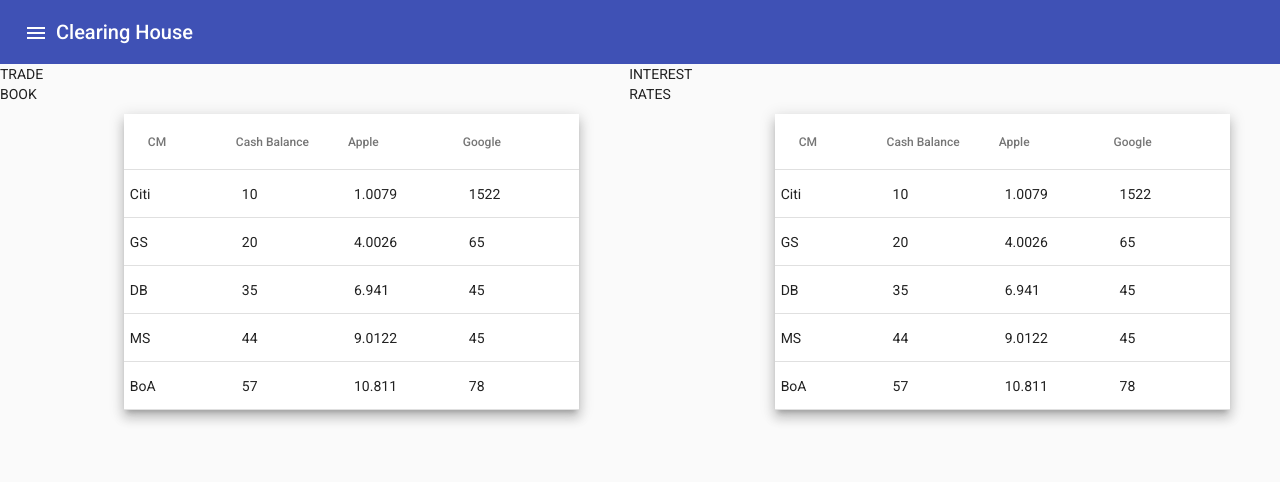
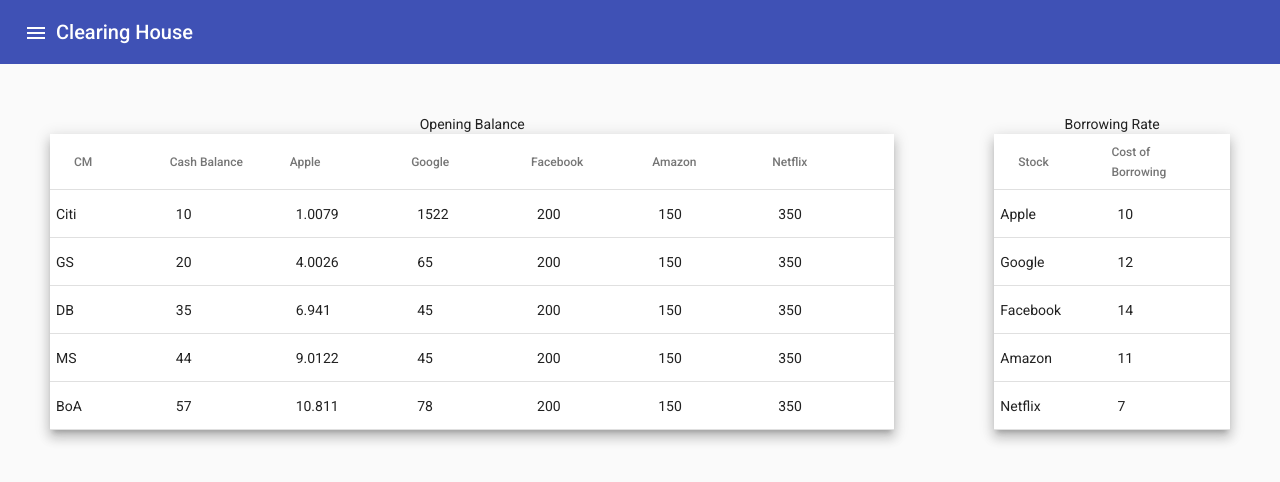
Before and after one commit to damini98/frontend-settlement, an Angular app: page / in a window 1280 px wide. Shown: the top 482 px of the page. Built offline with nearby package versions, Linux system fonts and the light colour scheme.

Commit message:
Tables Added in One Component

```diff
--- a/src/app/navbar/navbar.component.css
+++ b/src/app/navbar/navbar.component.css
@@ -22,17 +22,13 @@
 .overviewpage{
   width: 60%;
 }
-.flex-container {
-  display: flex;
-  flex-direction: row;
-  justify-content: space-around;
-}
 
-.flex-container > div {
+
+/* .flex-container > div {
   /* background-color: #f1f1f1; */
-  width: 100px;
+  /* width: 100px;
   margin: 10px;
   text-align: center;
   line-height: 75px;
   font-size: 30px;
-}
+} */
--- a/src/app/navbar/navbar.component.html
+++ b/src/app/navbar/navbar.component.html
@@ -34,10 +34,12 @@
       </button>
       <span>Clearing House</span>
     </mat-toolbar>
-    <div class="flex-container">
-      TRADE BOOK <app-overviewtable></app-overviewtable>
-      INTEREST RATES <app-overviewtable></app-overviewtable>
-    </div>
+
+  <!-- ADD CONTENT HERE -->
+
+
+   <app-overviewtable></app-overviewtable>
+
 
   </mat-sidenav-content>
 </mat-sidenav-container>
--- a/src/app/overviewtable/overviewtable.component.css
+++ b/src/app/overviewtable/overviewtable.component.css
@@ -9,3 +9,9 @@
     width: 120px;
     padding: 6px;
 }
+
+.flex-container {
+  display: flex;
+  flex-direction: row;
+  justify-content: space-around;
+}
--- a/src/app/overviewtable/overviewtable.component.html
+++ b/src/app/overviewtable/overviewtable.component.html
@@ -1,5 +1,8 @@
-<table mat-table [dataSource]="dataSource" class="mat-elevation-z8">
 
+<div class="flex-container">
+<div>
+<table mat-table [dataSource]="dataSourceOne" class="mat-elevation-z8">
+     <caption>Opening Balance</caption>
     <!--- Note that these columns can be defined in any order.
           The actual rendered columns are set as a property on the row definition" -->
 
@@ -27,6 +30,48 @@
       <td mat-cell *matCellDef="let element"> {{element.google}} </td>
     </ng-container>
 
-    <tr mat-header-row *matHeaderRowDef="displayedColumns"></tr>
-    <tr mat-row *matRowDef="let row; columns: displayedColumns;"></tr>
+    <ng-container matColumnDef="facebook">
+      <th mat-header-cell *matHeaderCellDef> Facebook </th>
+      <td mat-cell *matCellDef="let element"> {{element.facebook}} </td>
+    </ng-container>
+
+    <ng-container matColumnDef="amazon">
+      <th mat-header-cell *matHeaderCellDef> Amazon </th>
+      <td mat-cell *matCellDef="let element"> {{element.amazon}} </td>
+    </ng-container>
+
+    <ng-container matColumnDef="netflix">
+      <th mat-header-cell *matHeaderCellDef> Netflix </th>
+      <td mat-cell *matCellDef="let element"> {{element.netflix}} </td>
+    </ng-container>
+
+    <tr mat-header-row *matHeaderRowDef="displayedColumnsOne"></tr>
+    <tr mat-row *matRowDef="let row; columns: displayedColumnsOne;"></tr>
   </table>
+</div>
+
+
+<div>
+  <table mat-table [dataSource]="dataSourceTwo" class="mat-elevation-z8">
+   <caption>Borrowing Rate</caption>
+    <!--- Note that these columns can be defined in any order.
+          The actual rendered columns are set as a property on the row definition" -->
+
+    <!-- Position Column -->
+    <ng-container matColumnDef="stock">
+      <th mat-header-cell *matHeaderCellDef> Stock</th>
+      <td mat-cell *matCellDef="let element"> {{element.stock}} </td>
+    </ng-container>
+
+    <!-- Name Column -->
+    <ng-container matColumnDef="borrowingcost">
+      <th mat-header-cell *matHeaderCellDef>Cost of Borrowing</th>
+      <td mat-cell *matCellDef="let element"> {{element.borrowingcost}} </td>
+    </ng-container>
+
+
+    <tr mat-header-row *matHeaderRowDef="displayedColumnsTwo"></tr>
+    <tr mat-row *matRowDef="let row; columns: displayedColumnsTwo;"></tr>
+  </table>
+  </div>
+</div>
--- a/src/app/overviewtable/overviewtable.component.ts
+++ b/src/app/overviewtable/overviewtable.component.ts
@@ -1,3 +1,4 @@
+
 import { Component, OnInit } from '@angular/core';
 import {AfterViewInit, ViewChild} from '@angular/core';
 import {MatPaginator} from '@angular/material/paginator';
@@ -11,24 +12,61 @@
   cash: number;
   apple: number;
   google: number;
+  facebook:number;
+  amazon:number;
+  netflix: number;
+
+}
+
+export interface InterestRates{
+ stock: string;
+ borrowingcost: number;
 }
 
 const ELEMENT_DATA: OpeningBalance[] = [
-  {cash: 10, clearingmember: 'Citi', apple: 1.0079, google: 1522},
-  {cash: 20, clearingmember: 'GS', apple: 4.0026, google: 65},
-  {cash: 35, clearingmember: 'DB', apple: 6.941, google: 45},
-  {cash: 44, clearingmember: 'MS', apple: 9.0122, google: 45},
-  {cash: 57, clearingmember: 'BoA', apple: 10.811, google: 78},
+  {cash: 10, clearingmember: 'Citi', apple: 1.0079, google: 1522,facebook:200 ,amazon:150, netflix:350},
+  {cash: 20, clearingmember: 'GS', apple: 4.0026, google: 65,facebook:200 ,amazon:150, netflix:350},
+  {cash: 35, clearingmember: 'DB', apple: 6.941, google: 45,facebook:200 ,amazon:150, netflix:350},
+  {cash: 44, clearingmember: 'MS', apple: 9.0122, google: 45,facebook:200 ,amazon:150, netflix:350},
+  {cash: 57, clearingmember: 'BoA', apple: 10.811, google: 78,facebook:200 ,amazon:150, netflix:350},
+];
 
-];
+const INTEREST_DATA: InterestRates[] = [
+  {stock: 'Apple', borrowingcost: 10},
+  {stock:'Google', borrowingcost: 12},
+  {stock:'Facebook', borrowingcost:14},
+  {stock:'Amazon', borrowingcost:11},
+  {stock: 'Netflix', borrowingcost: 7},
+]
 
 @Component({
   selector: 'app-overviewtable',
   templateUrl: './overviewtable.component.html',
   styleUrls: ['./overviewtable.component.css']
 })
-export class OverviewtableComponent {
+export class OverviewtableComponent implements OnInit{
 
-  displayedColumns: string[] = ['clearingmember', 'position','apple','google' ];
-  dataSource = ELEMENT_DATA;
+  dataSourceOne: MatTableDataSource<OpeningBalance>;
+  displayedColumnsOne: string[] = ['clearingmember', 'position','apple','google','facebook','amazon','netflix' ];
+
+
+  dataSourceTwo: MatTableDataSource<InterestRates>;
+  displayedColumnsTwo: string[] = ['stock', 'borrowingcost'];
+
+
+  constructor() {
+    this.dataSourceOne = new MatTableDataSource;
+    this.dataSourceTwo = new MatTableDataSource;
+  }
+
+  ngOnInit() {
+    this.dataSourceOne.data = ELEMENT_DATA;
+    // this.dataSourceOne.paginator = this.tableOnePaginator;
+    // this.dataSourceOne.sort = this.tableOneSort;
+
+    this.dataSourceTwo.data = INTEREST_DATA;
+    // this.dataSourceTwo.paginator = this.tableTwoPaginator;
+    // this.dataSourceTwo.sort = this.tableTwoSort;
+  }
+
 }
```
